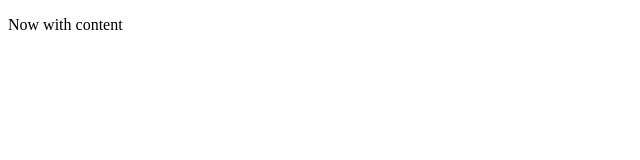
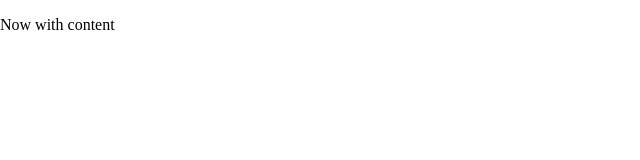
Before and after one commit to nathan-pham/test-graphite, a plain HTML site: page index.html in a window 1280 px wide. Shown: the full height of the page, 0-640 px from the left. Drawn offline with Linux system fonts and the light colour scheme.

Commit message:
add styles

```diff
--- a/index.html
+++ b/index.html
@@ -5,6 +5,15 @@
         <meta http-equiv="X-UA-Compatible" content="IE=edge" />
         <meta name="viewport" content="width=device-width, initial-scale=1.0" />
         <title>Practice Graphite</title>
+        <style>
+            html,
+            body {
+                height: 100%;
+                width: 100%;
+                padding: 0;
+                margin: 0;
+            }
+        </style>
     </head>
     <body>
         <p>Now with content</p>
```
